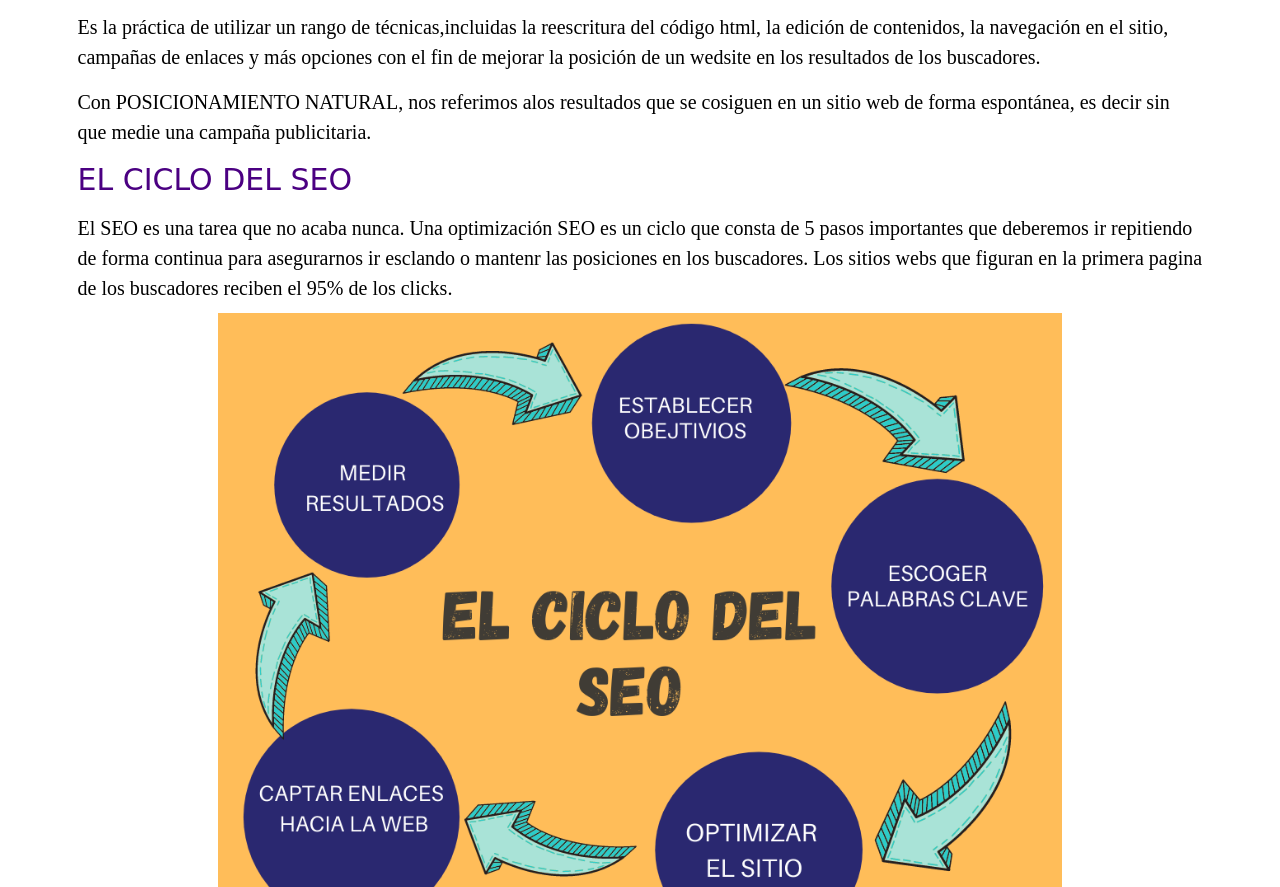
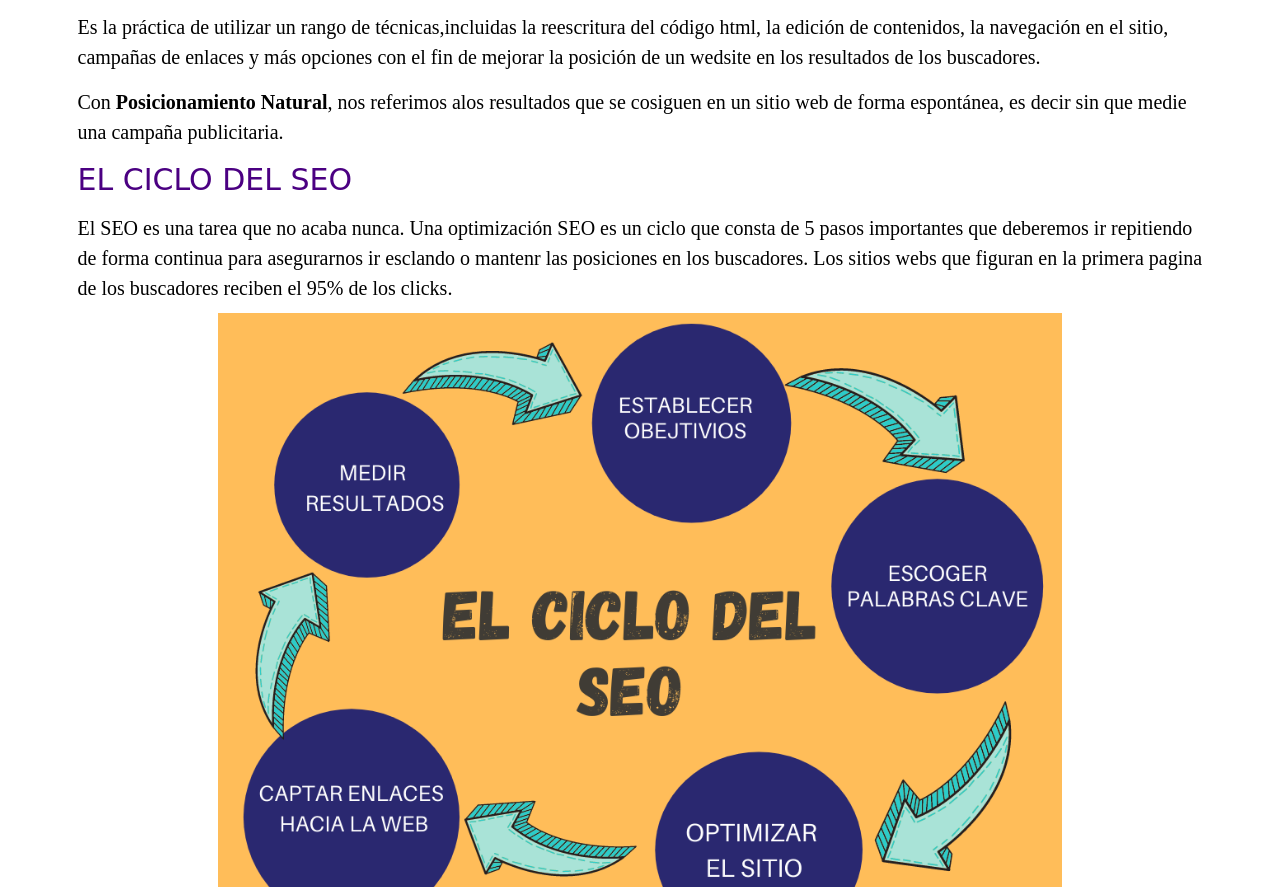
Before and after one commit to lukas-7584/LUKASMARKS, a website: page pages/seo.html in a window 1280 px wide. Shown: the part 821-1708 px from the top of the page. Drawn offline with nearby package versions, Linux system fonts and the light colour scheme.

Commit message:
se arreglaron unos errores de escritura

```diff
--- a/pages/seo.html
+++ b/pages/seo.html
@@ -110,7 +110,7 @@
                         </P>
 
                         <P>
-                            Con POSICIONAMIENTO NATURAL, nos referimos alos resultados que se cosiguen en un sitio web de forma espontánea, es decir sin que medie una campaña publicitaria.
+                            Con <strong>Posicionamiento Natural</strong>, nos referimos alos resultados que se cosiguen en un sitio web de forma espontánea, es decir sin que medie una campaña publicitaria.
                         </P>
 
                     <h2 class= "sub_titulo mt-4">EL CICLO DEL SEO</h2> <!--subtitulo-->
```
